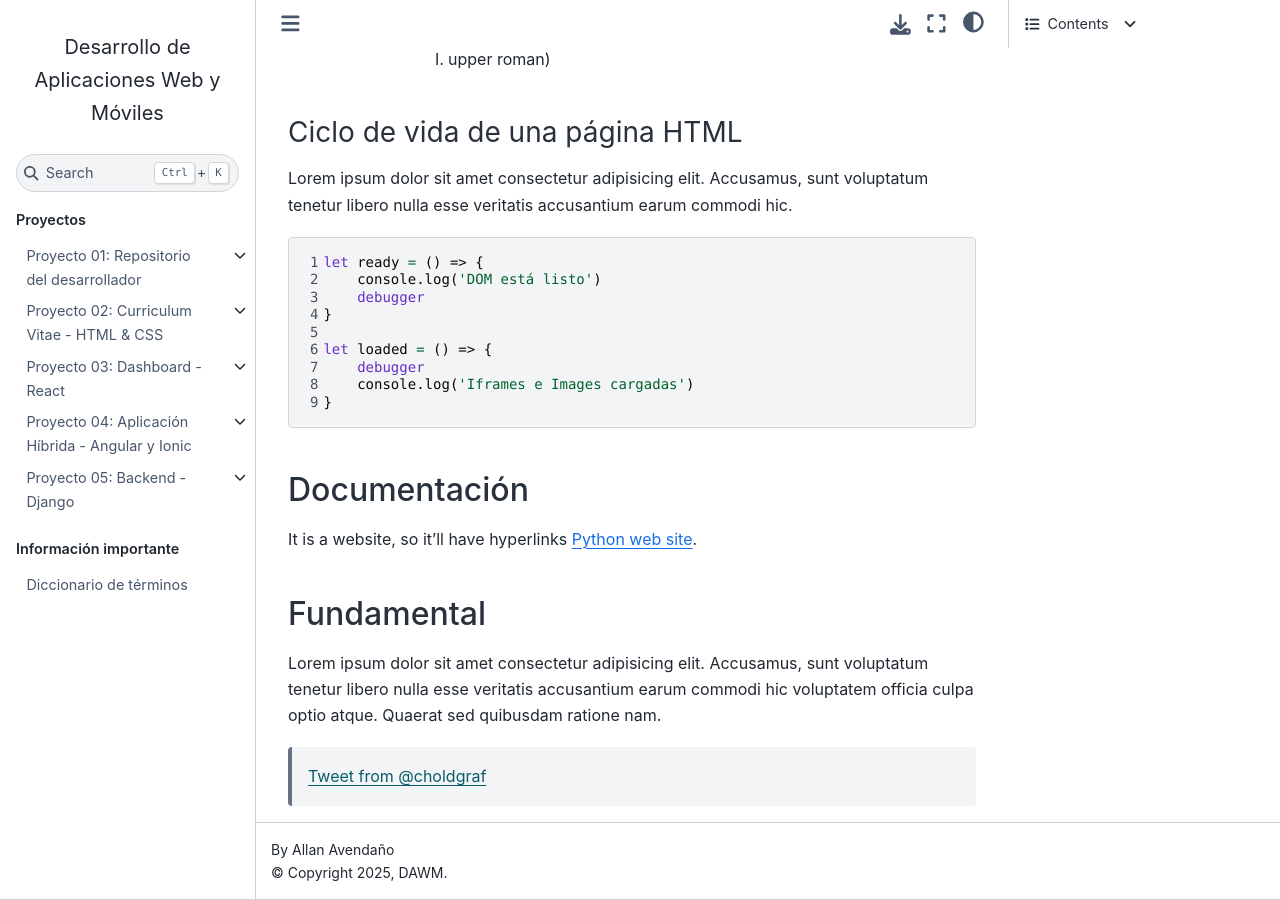
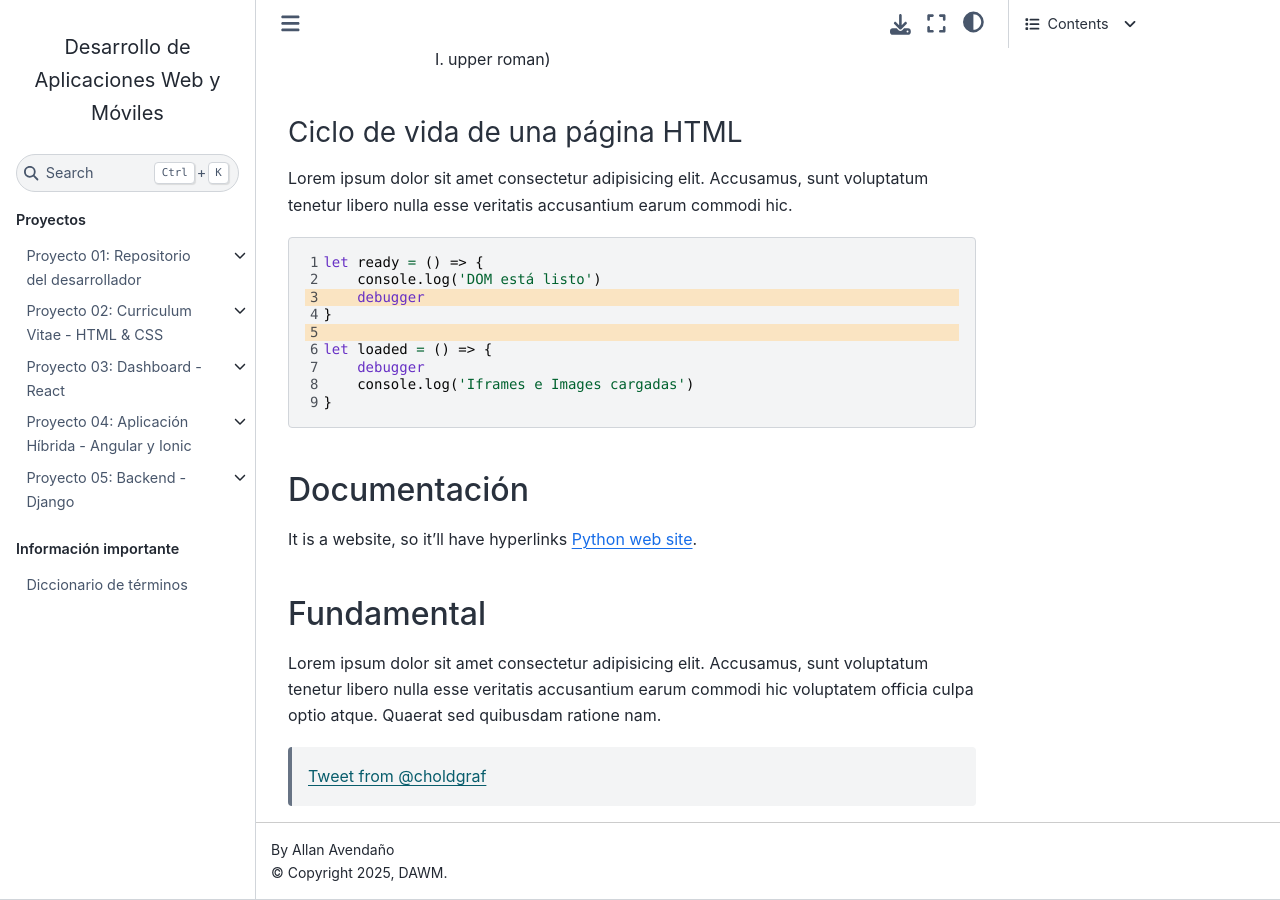
Before and after one commit to DAWMFIEC/DAWM-AI, a Sphinx documentation site: the page built from docs/source/plantillas/guia.rst, in a window 1280 px wide and 900 px high, scrolled down 807 px. Built offline with Sphinx 7.4.7 and the Sphinx Book theme 1.1.4, drawn with Linux system fonts in a browser that asks for light colours; pages that are not in the unit, such as notebooks, are missing from menus.

Commit message:
code-block

```diff
--- a/docs/source/plantillas/guia.rst
+++ b/docs/source/plantillas/guia.rst
@@ -40,8 +40,9 @@ Ciclo de vida de una página HTML
 Lorem ipsum dolor sit amet consectetur adipisicing elit. Accusamus, sunt
 voluptatum tenetur libero nulla esse veritatis accusantium earum commodi hic.
 
-.. code:: javascript
-    :number-lines:
+.. code-block:: javascript
+    :linenos:
+    :emphasize-lines: 3,5
 
     let ready = () => {
         console.log('DOM está listo')
```
